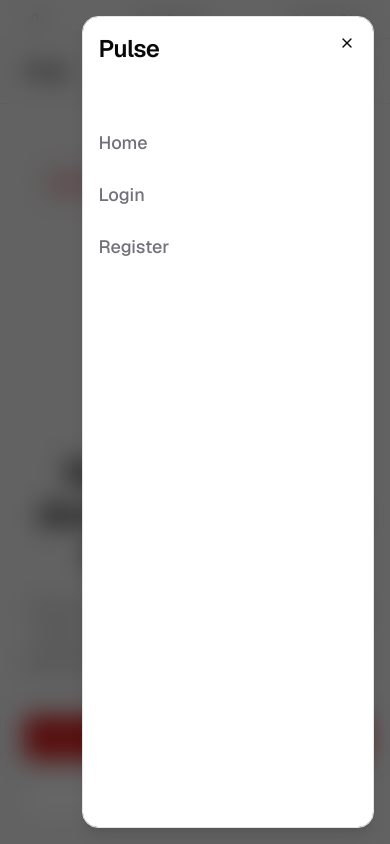
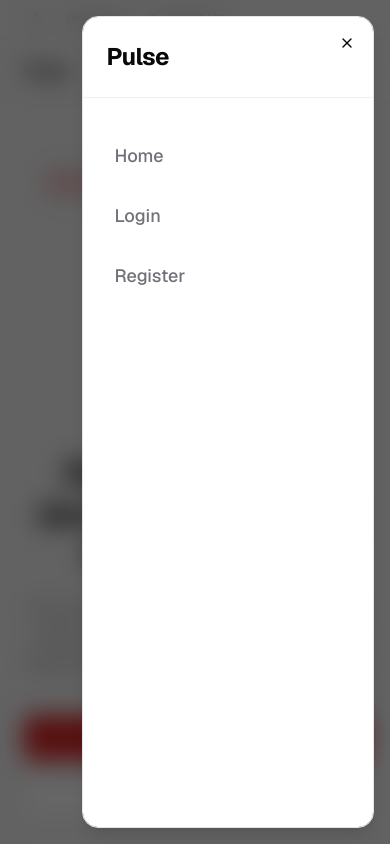
Before and after one commit to 43UniProjects/pulse, a Next.js app: page / in a window 390 px wide. Both pictures are taken after a click on the button 348 px from the left and 71 px from the top of the page. Shown: the top 844 px of the page. Built offline with nearby package versions, Linux system fonts and the light colour scheme.

Commit message:
chore: refactor navbar

```diff
--- a/components/Header.tsx
+++ b/components/Header.tsx
@@ -6,7 +6,7 @@ import { useTheme } from 'next-themes';
 import { Sun, Moon } from 'lucide-react';
 
 import MobileMenu from '@/components/navbar/MobileMenu';
-import { NAV_LINKS } from '@/components/navbar/navConfig';
+import { NAV_LINKS } from '@/types/common.type';
 
 export default function Header() {
   const { theme, setTheme } = useTheme();
@@ -27,7 +27,7 @@ export default function Header() {
             Real-Time Emergency Blood Network
           </div>
 
-          <div className="flex items-center gap-4 w-full sm:w-auto justify-between sm:justify-end">
+          <div className="flex items-center gap-4 w-full sm:w-auto sm:justify-end">
             {/* Theme Switcher: Reduced padding to p-1.5 to fit the thin top bar */}
             <button
               onClick={() => setTheme(theme === 'dark' ? 'light' : 'dark')}
@@ -76,22 +76,20 @@ export default function Header() {
                 <li key={href}>
                   <Link
                     href={href}
-                    className="text-sm font-medium text-muted-foreground hover:text-foreground transition-colors"
+                    className={
+                      label === NAV_LINKS[2].label
+                        ? 'hidden sm:inline-flex items-center justify-center h-9 px-4 rounded-md bg-primary text-primary-foreground text-sm font-medium hover:bg-primary/90 transition-colors shadow-sm focus:ring-2 focus:ring-ring focus:ring-offset-2 focus:ring-offset-background'
+                        : 'text-sm font-medium text-muted-foreground hover:text-foreground transition-colors'
+                    }
                   >
                     {label}
                   </Link>
                 </li>
               ))}
             </ul>
-
-            <Link
-              href="/register"
-              className="hidden sm:inline-flex items-center justify-center h-9 px-4 rounded-md bg-primary text-primary-foreground text-sm font-medium hover:bg-primary/90 transition-colors shadow-sm focus:ring-2 focus:ring-ring focus:ring-offset-2 focus:ring-offset-background"
-            >
-              Register
-            </Link>
-
-            <MobileMenu />
+            <div className="sm:hidden">
+              <MobileMenu />
+            </div>
           </nav>
         </div>
       </div>
--- a/components/navbar/MobileMenu.tsx
+++ b/components/navbar/MobileMenu.tsx
@@ -3,7 +3,6 @@
 import { useState } from 'react';
 import Link from 'next/link';
 import { Menu } from 'lucide-react';
-import { NAV_LINKS } from './navConfig';
 import {
   Sheet,
   SheetContent,
@@ -12,55 +11,46 @@ import {
   SheetTrigger,
 } from '@/components/ui/sheet';
 
+import { NAV_LINKS } from '@/types/common.type';
+
 export default function MobileMenu() {
   const [open, setOpen] = useState(false);
 
   return (
-    <div className="sm:hidden">
     <Sheet open={open} onOpenChange={setOpen}>
       <SheetTrigger
-          render={
-            <button
-              type="button"
         aria-label="Toggle navigation menu"
         className="p-2 rounded-md text-muted-foreground hover:text-foreground hover:bg-secondary transition-colors focus:outline-none focus:ring-2 focus:ring-ring"
-            />
-          }
       >
-          <Menu className="w-5 h-5" />
+        <Menu className="w-6 h-6" />
       </SheetTrigger>
-        <SheetContent side="right" className="w-[300px] sm:w-[400px]">
-          <SheetHeader>
-            <SheetTitle className="text-left font-semibold tracking-tight text-2xl text-foreground">
+
+      <SheetContent
+        side="right"
+        className="w-75 sm:w-100 p-0 border-l border-border"
+      >
+        <SheetHeader className="p-6 border-b border-border/50 text-left">
+          <SheetTitle className="font-bold tracking-tight text-2xl text-foreground flex items-center">
             Pulse
           </SheetTitle>
         </SheetHeader>
-          <div className="flex flex-col mt-8 px-4">
-            <ul className="flex flex-col gap-6">
+
+        <nav className="flex flex-col p-4">
+          <ul className="flex flex-col gap-2">
             {NAV_LINKS.map(({ label, href }) => (
               <li key={href}>
                 <Link
                   href={href}
                   onClick={() => setOpen(false)}
-                    className="block text-lg font-medium text-muted-foreground hover:text-foreground transition-all"
+                  className="block px-4 py-3 rounded-lg text-lg font-medium text-muted-foreground hover:text-foreground hover:bg-secondary/60 transition-all active:scale-[0.98]"
                 >
                   {label}
                 </Link>
               </li>
             ))}
-              <li>
-                <Link
-                  href="/register"
-                  onClick={() => setOpen(false)}
-                  className="block text-lg font-medium text-muted-foreground hover:text-foreground transition-all"
-                >
-                  Register
-                </Link>
-              </li>
           </ul>
-          </div>
+        </nav>
       </SheetContent>
     </Sheet>
-    </div>
   );
 }
--- a/components/navbar/navConfig.ts
+++ /dev/null
@@ -1,4 +0,0 @@
-export const NAV_LINKS = [
-  { label: 'Home', href: '/' },
-  { label: 'Login', href: '/login' },
-] as const;
--- a/types/common.type.ts
+++ b/types/common.type.ts
@@ -15,3 +15,9 @@ export const BLOOD_GROUPS = [
 ] as const;
 
 export type BloodGroup = (typeof BLOOD_GROUPS)[number];
+
+export const NAV_LINKS = [
+  { label: 'Home', href: '/' },
+  { label: 'Login', href: '/login' },
+  { label: 'Register', href: '/register' },
+] as const;
```
Lines whose indentation alone changed are shown as unchanged.
